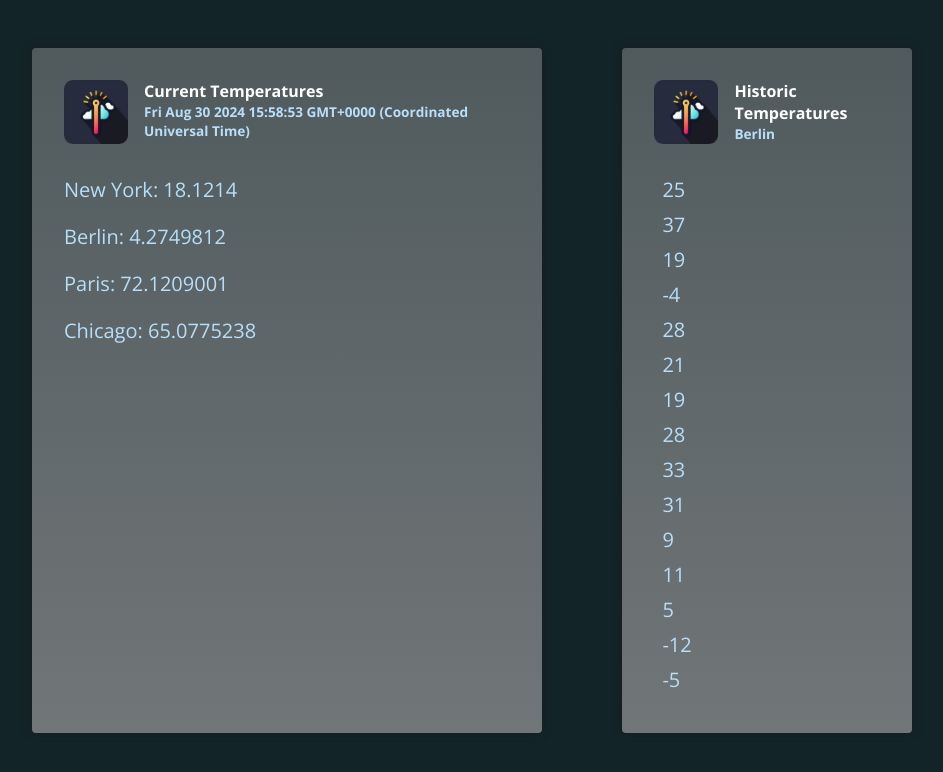
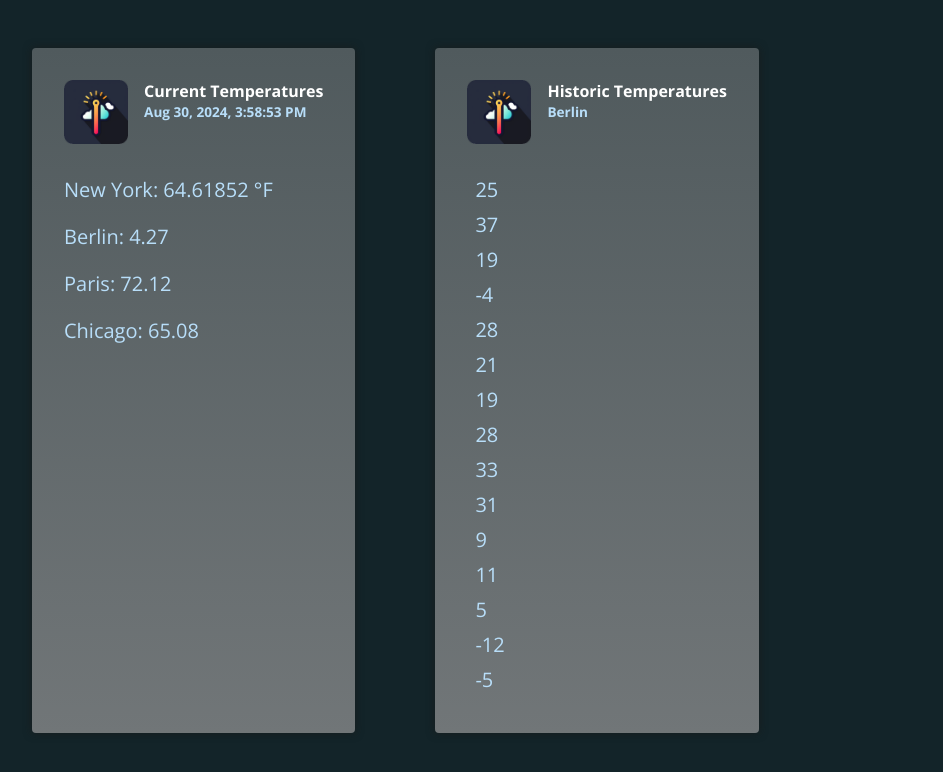
Before and after one commit to shoaibalirts/Angular-Pipes, an Angular app: page / in a window 1280 px wide. Shown: the top 772 px of the page, without its empty margins (168-1111 px from the left). Built offline with nearby package versions, Linux system fonts and the light colour scheme.

Commit message:
created custom pipe to tranform celcius degree centigrade to farenheit

```diff
--- a/src/app/app.component.html
+++ b/src/app/app.component.html
@@ -4,13 +4,13 @@
       <img src="temp-icon.png" alt="Thermometer icon" />
       <div>
         <h2>Current Temperatures</h2>
-        <p>{{ currentDate }}</p>
+        <p>{{ currentDate | date : "medium" }}</p>
       </div>
     </header>
-    <p>New York: {{ currentTemperaturs.newYork }}</p>
-    <p>Berlin: {{ currentTemperaturs.berlin }}</p>
-    <p>Paris: {{ currentTemperaturs.paris }}</p>
-    <p>Chicago: {{ currentTemperaturs.chicago }}</p>
+    <p>New York: {{ currentTemperaturs.newYork | temp }}</p>
+    <p>Berlin: {{ currentTemperaturs.berlin | number : "1.0-2" }}</p>
+    <p>Paris: {{ currentTemperaturs.paris | number : "1.0-2" }}</p>
+    <p>Chicago: {{ currentTemperaturs.chicago | number : "1.0-2" }}</p>
   </article>
 
   <article class="temperatures">
--- a/src/app/app.component.ts
+++ b/src/app/app.component.ts
@@ -1,9 +1,12 @@
+import { DatePipe, DecimalPipe } from '@angular/common';
 import { Component } from '@angular/core';
+import { TemperaturePipe } from './temperature.pipe';
 
 @Component({
   selector: 'app-root',
   standalone: true,
   templateUrl: './app.component.html',
+  imports: [DatePipe, DecimalPipe, TemperaturePipe],
 })
 export class AppComponent {
   currentDate = new Date();
--- /dev/null
+++ b/src/app/temperature.pipe.ts
@@ -0,0 +1,18 @@
+import { Pipe, PipeTransform } from '@angular/core';
+
+@Pipe({
+  name: 'temp',
+  standalone: true,
+})
+export class TemperaturePipe implements PipeTransform {
+  transform(value: string | number) {
+    let val: number;
+    if (typeof value === 'string') {
+      val = parseFloat(value);
+    } else {
+      val = value;
+    }
+    const outputTemp = val * (9 / 5) + 32;
+    return `${outputTemp} °F`;
+  }
+}
```
